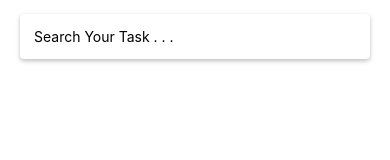
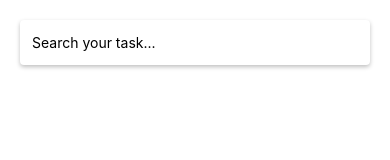
Before and after one commit to SaptarshiDy/TodoApp, a React Native app: screen / in a window 390 px wide. Shown: the top 160 px of the page. Built offline with nearby package versions, Linux system fonts and the light colour scheme.

Commit message:
Search Bar WIP

```diff
--- /dev/null
+++ b/src/components/SearchBar.jsx
@@ -0,0 +1,212 @@
+import React, { useState, useRef, useEffect } from 'react';
+import { Text, View, TextInput, StyleSheet, Modal, TouchableOpacity, Button, TouchableHighlight } from 'react-native';
+import Icon from 'react-native-vector-icons/AntDesign';
+
+import { useNavigation } from '@react-navigation/native';
+import { useAppDispatch, useAppSelector } from '../redux/hooks/index';
+import { createTask, updateTask, deleteTask, getTasks } from '../redux/slices/tasks/index';
+
+const SearchBar = () => {
+
+    const onFocuseInput = useRef();
+    const [query, setQuery] = useState('');
+    const [filteredTasks, setFilteredTasks] = useState([]);
+    const [isModal, setIsModal] = useState(false);
+    const tasks = useAppSelector(state => state.tasks);
+    const navigation = useNavigation();
+
+    useEffect(() => {
+        if (isModal === false) {
+            setQuery('');
+            setFilteredTasks([]);
+        }
+    }, [isModal])
+
+    const filterQuery = (value) => {
+        if (value.length !== 0) {
+            return setFilteredTasks([...tasks].filter(x => x.title.includes(value)));
+        } else {
+            return setFilteredTasks([]);
+        }
+    }
+
+    return (
+        <View style={styles.container}>
+
+            <View style={styles.searchContainer}>
+                <TouchableOpacity
+                    style={{ paddingVertical: 14, paddingHorizontal: 12 }}
+                    onPress={() => {
+                        setIsModal(true);
+                    }}
+                >
+                    <Text>
+                        Search your task...
+                    </Text>
+                </TouchableOpacity>
+            </View>
+
+            <Modal
+                animationType="slide"
+                transparent={false}
+                visible={isModal}
+                onRequestClose={() => {}}
+            >
+
+                <View style={styles.modalContainer}>
+                    <View style={styles.modalView}>
+
+                        <TextInput
+                            ref={onFocuseInput}
+                            onLayout={() => {
+                                setTimeout(() => onFocuseInput.current.focus(), 100)
+                            }}
+                            style={{width: '85%'}}
+                            onChangeText={(value) => {
+                                setQuery(value);
+                                filterQuery(value);
+                            }}
+                            value={query}
+                            placeholder="Search your task..."
+                        />
+
+                        <TouchableOpacity
+                            style={{backgroundColor: 'white', flex: 1, alignItems: 'center'}}
+                            onPress={() => {
+                                setIsModal(false);
+                            }}
+                        >
+                            <Icon name="closecircle" size={25} color="#c7c7c7" />
+                        </TouchableOpacity>
+
+                    </View>
+
+                    <View style={styles.resultContainer}>
+
+                        {
+                            filteredTasks.length !== 0 || query.length <= 1 ?
+
+                                filteredTasks.map((task) => (
+
+                                    <View
+                                        key={task.id}
+                                        style={styles.resultBox}
+                                    >
+
+                                        <TouchableOpacity
+                                            onPress={() => {
+                                                navigation.navigate('TaskView', {task: task});
+                                            }}
+                                        >
+                                            <Text style={{fontSize: 16, fontWeight: 500}} numberOfLines={1}>
+                                                {task.title}
+                                            </Text>
+                                            <Text  numberOfLines={1}>
+                                                {task.subtitle}
+                                            </Text>
+                                        </TouchableOpacity>
+
+                                    </View>
+
+                                ))
+
+                            :
+                                <View style={styles.resultBox}>
+                                    <Text  numberOfLines={1}>
+                                        No Results Found !
+                                    </Text>
+                                </View>
+                        }
+
+                    </View>
+
+
+                </View>
+
+            </Modal>
+
+        </View>
+
+
+
+    );
+
+}
+
+const styles = StyleSheet.create({
+    container: {
+        width: '100%',
+        paddingHorizontal: 20,
+    },
+
+    searchContainer: {
+        marginTop: 20,
+        backgroundColor: '#fff',
+        borderRadius: 4,
+        shadowColor: '#000',
+        shadowOffset: {
+            width: 0,
+            height: 2,
+        },
+        shadowOpacity: 0.25,
+        shadowRadius: 4,
+        elevation: 6,
+        // borderWidth: 2,
+        // borderColor: '#7f7ed6',
+    },
+
+    modalContainer: {
+        flex: 1,
+        backgroundColor: 'rgba(0, 0, 0, 0.5)',
+
+        width: '100%',
+        paddingHorizontal: 20,
+
+    },
+    modalView: {
+        backgroundColor: 'white',
+        borderRadius: 4,
+
+        marginTop: 20,
+        paddingVertical: 0,
+        paddingHorizontal: 12,
+
+        alignItems: 'center',
+        shadowColor: '#000',
+        shadowOffset: {
+            width: 0,
+            height: 2,
+        },
+        shadowOpacity: 0.25,
+        shadowRadius: 4,
+        elevation: 5,
+        flexWrap: 'wrap',
+        gap: 6,
+
+        flexDirection: 'row',
+    },
+
+    resultContainer: {
+        marginTop: 20,
+        flexDirection: 'column',
+        gap: 20,
+    },
+
+    resultBox: {
+        backgroundColor: '#fff',
+        paddingHorizontal: 12,
+        paddingVertical: 14,
+        borderRadius: 4,
+
+        shadowColor: '#000',
+        shadowOffset: {
+            width: 0,
+            height: 2,
+        },
+        shadowOpacity: 0.25,
+        shadowRadius: 4,
+        elevation: 8,
+    }
+});
+
+export default SearchBar;
--- a/src/pages/TaskList.tsx
+++ b/src/pages/TaskList.tsx
@@ -2,8 +2,10 @@ import { StyleSheet, Text, View, ActivityIndicator, ScrollView, Button, AppState
 import TaskBox from '../components/TaskBox';
 import { useState, useEffect } from 'react';
 import TaskModal from '../components/TaskModal';
+import SearchBar from '../components/SearchBar';
 import AsyncStorage from '@react-native-async-storage/async-storage';
 import BottomNavigation from '../components/BottomNavigation';
+
 // import Notifications from './Services/Notifications';
 // import { StatusBar } from 'expo-status-bar';
 // import BackgroundJobs from './Services/Background';
@@ -11,21 +13,21 @@ import BottomNavigation from '../components/BottomNavigation';
 import { useAppDispatch, useAppSelector } from '../redux/hooks/index';
 import { createTask, updateTask, deleteTask, getTasks } from '../redux/slices/tasks/index';
 
+import { useNavigation } from '@react-navigation/native';
+
 interface Task {
     id?: null|number;
     title: null|string;
     subtitle: null|string;
 }
 
-function App({navigation}) {
+function App() {
 
-    // const [tasks, setTasks] = useState([]);
     const tasks = useAppSelector(state => state.tasks);
-
     const [editTask, setEditTask] = useState({});
     const [isTaskModal, setIsTaskModal] = useState(false);
     const [isLoading, setIsLoading] = useState(false);
-
+    const navigation = useNavigation();
     const dispatch = useAppDispatch();
 
     useEffect(() => {
@@ -71,17 +73,7 @@ function App({navigation}) {
 
             <View style={styles.container}>
 
-                <View style={{width: '100%', paddingHorizontal: 20}}>
-                    <View style={{marginTop: 14, padding: 14, backgroundColor: '#fff', borderRadius: 4, shadowColor: '#000', shadowOffset: {
-            width: 0,
-            height: 2,
-        }, shadowOpacity: 0.25,
-        shadowRadius: 4, elevation: 8,}}>
-                        <Text>
-                            Search Your Task . . .
-                        </Text>
-                    </View>
-                </View>
+                <SearchBar navigation={navigation} />
 
                 {
                     isLoading ?
@@ -98,11 +90,13 @@ function App({navigation}) {
                                         contentContainerStyle={{ flexGrow: 1, }}
                                     >
                                         {[...tasks].sort((a, b) => b.id - a.id).map((task) => (
-                                            <TouchableOpacity onPress={() => {
-                                                navigation.navigate('TaskView', {task: task});
-                                            }}>
+                                            <TouchableOpacity
+                                                key={task.id}
+                                                onPress={() => {
+                                                    navigation.navigate('TaskView', {task: task});
+                                                }}
+                                            >
                                                 <TaskBox
-                                                    key={task.id}
                                                     task={task}
                                                     onEditTask={(data: number) => {
                                                         const task = tasks.find(item => item.id === data);
```
